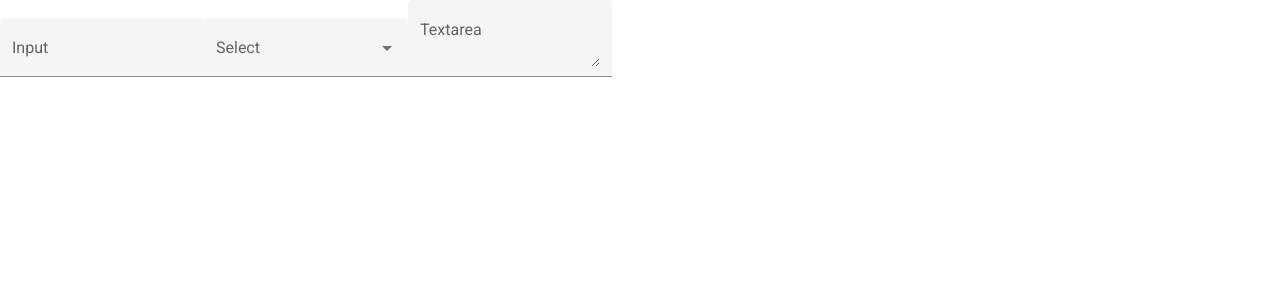
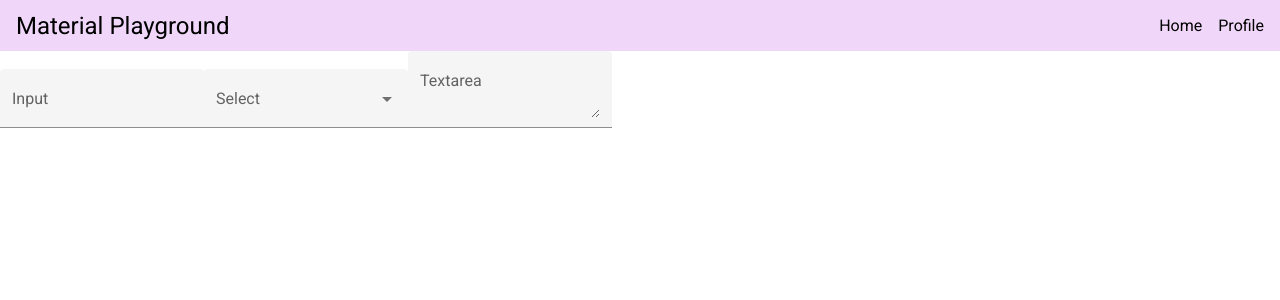
Before and after one commit to lee-cooper/material-playground, an Angular app: page / in a window 1280 px wide. Shown: the top 300 px of the page. Built offline with nearby package versions, Linux system fonts and the light colour scheme.

Commit message:
add application header with minimal styling

```diff
--- a/src/app/app.component.html
+++ b/src/app/app.component.html
@@ -1,3 +1,5 @@
+<app-header></app-header>
+<main>
   <mat-form-field appearance="fill">
     <mat-label>Input</mat-label>
     <input matInput>
@@ -13,3 +15,4 @@
     <mat-label>Textarea</mat-label>
     <textarea matInput></textarea>
   </mat-form-field>
+</main>
--- a/src/app/app.module.ts
+++ b/src/app/app.module.ts
@@ -4,9 +4,10 @@ import { AngularMaterialModule } from './angular-material.module';
 
 import { AppComponent } from './app.component';
 import { BrowserAnimationsModule } from '@angular/platform-browser/animations';
+import { HeaderComponent } from './header/header.component';
 
 @NgModule({
-  declarations: [AppComponent],
+  declarations: [AppComponent, HeaderComponent],
   imports: [BrowserModule, BrowserAnimationsModule, AngularMaterialModule],
   providers: [],
   bootstrap: [AppComponent],
--- /dev/null
+++ b/src/app/header/header.component.css
@@ -0,0 +1,18 @@
+.header {
+  display: flex;
+  justify-content: space-between;
+  align-items: center;
+  min-height: 2rem;
+  background-color: rgb(240, 215, 250);
+  padding: 0 1rem;
+}
+
+.site-title {
+  font-size: 1.5rem;
+}
+
+.navigation > ul {
+  display: flex;
+  gap: 1rem;
+  list-style-type: none;
+}
--- /dev/null
+++ b/src/app/header/header.component.html
@@ -0,0 +1,15 @@
+<header class="header">
+  <div class="site-title">
+    Material Playground
+  </div>
+  <nav class="navigation">
+    <ul>
+      <li>
+        Home
+      </li>
+      <li>
+        Profile
+      </li>
+    </ul>
+  </nav>
+</header>
--- /dev/null
+++ b/src/app/header/header.component.ts
@@ -0,0 +1,15 @@
+import { Component, OnInit } from '@angular/core';
+
+@Component({
+  selector: 'app-header',
+  templateUrl: './header.component.html',
+  styleUrls: ['./header.component.css']
+})
+export class HeaderComponent implements OnInit {
+
+  constructor() { }
+
+  ngOnInit(): void {
+  }
+
+}
```
Also changed, not shown: 1 other file (tests, documents, lock files or other folders). Lines whose indentation alone changed are shown as unchanged.
